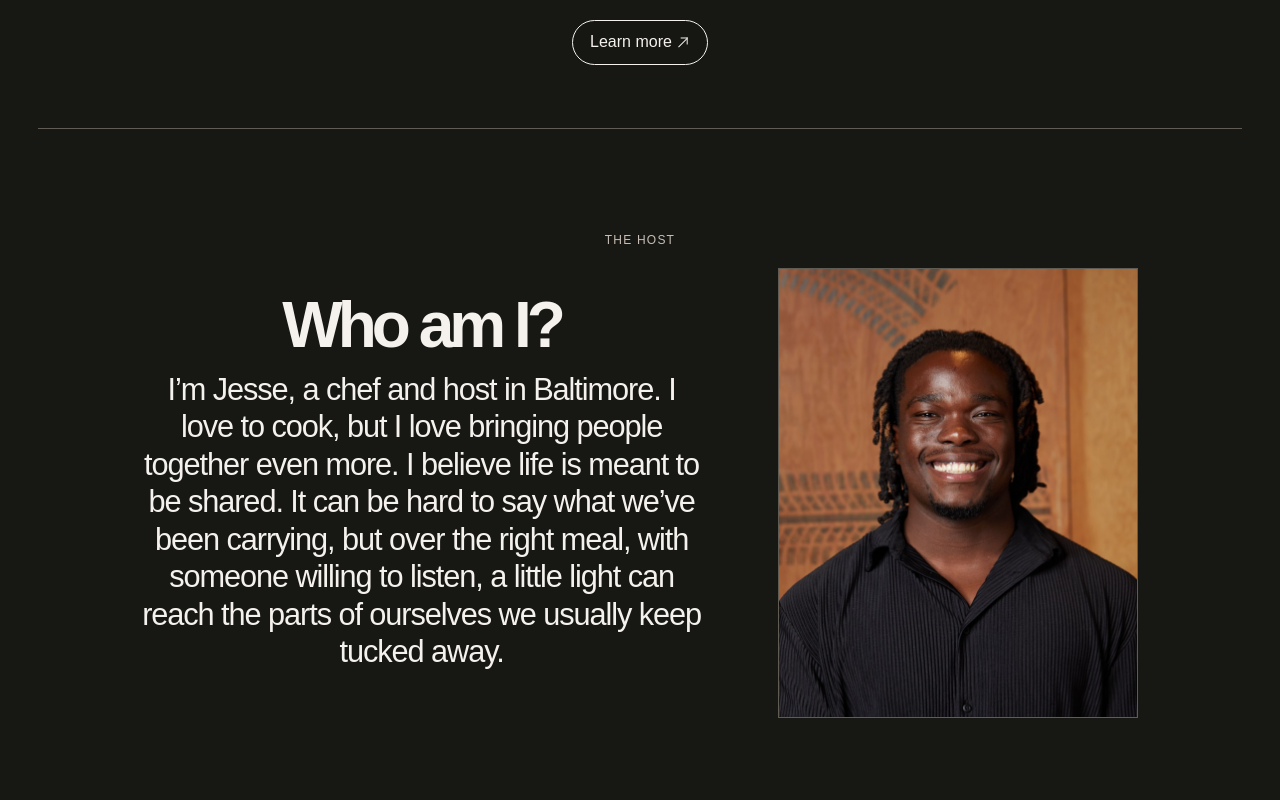
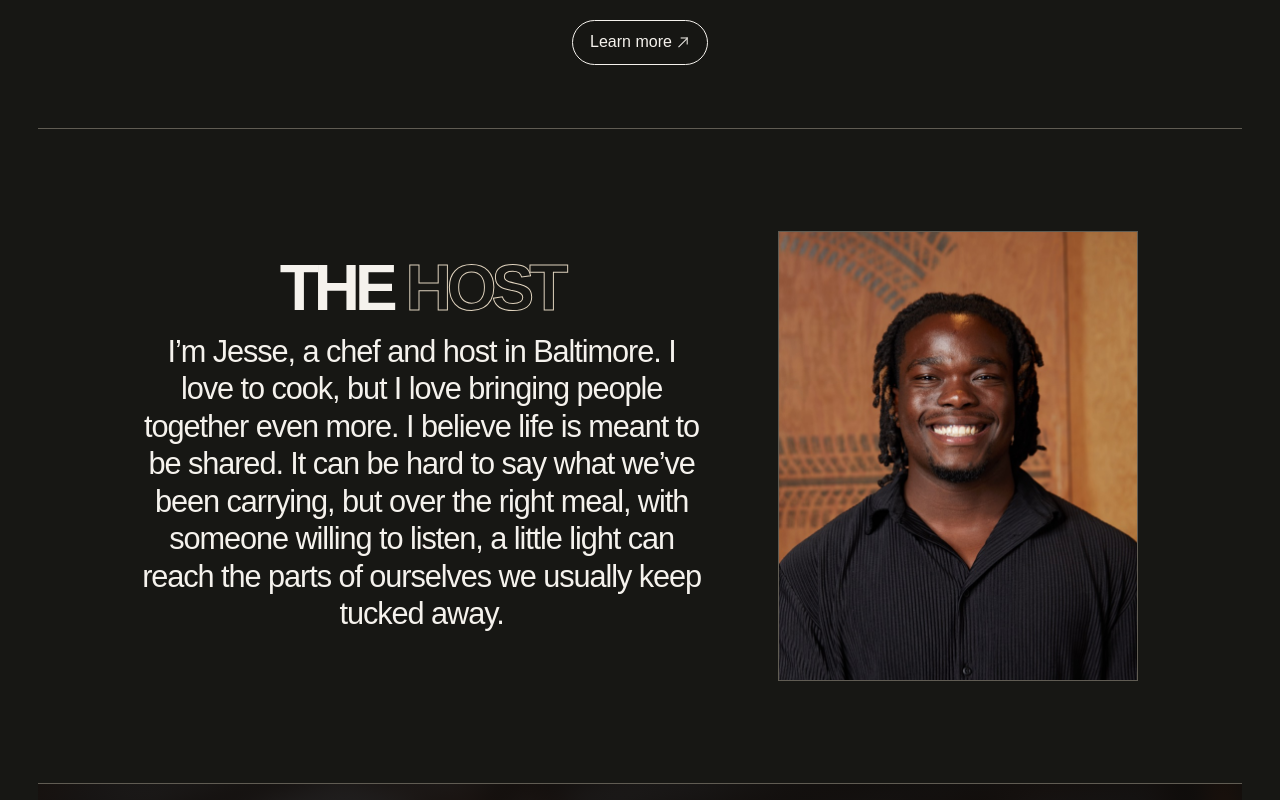
Before and after one commit to Food-of-Life/who-are-we, a Next.js app: page / in a window 1280 px wide. Shown: the part 1420-2220 px from the top of the page. Built offline with nearby package versions, Linux system fonts and the light colour scheme; no server answers.

Commit message:
Style The Host heading on one line

```diff
--- a/app/page.tsx
+++ b/app/page.tsx
@@ -45,8 +45,7 @@ export default function Home() {
         </div>
       </section>
       <section className="editorial text-panel host-panel" id="host">
-        <p className="label">The host</p>
-        <h2 className="host-title" data-reveal>Who am I?</h2>
+        <h2 className="host-title" data-reveal><span>The</span>{' '}<span>host</span></h2>
         <div className="host-portrait" data-reveal>
           <Image src="/food/jesse-headshot.jpg" alt="Jesse, chef and host of Food of Life" fill sizes="(max-width: 680px) 160px, 360px"/>
         </div>
--- a/app/style.css
+++ b/app/style.css
@@ -216,6 +216,9 @@ body:has(.event-dialog[open]){overflow:hidden}
 }
 .mission-statement h2 span:last-child {
   margin-left: clamp(10px, 6vw, 88px);
+}
+.mission-statement h2 span:last-child,
+.host-title span:last-child {
   color: transparent;
   -webkit-text-stroke: 1px #e0d3be;
 }
@@ -257,10 +260,6 @@ body:has(.event-dialog[open]){overflow:hidden}
   column-gap: clamp(24px, 6vw, 96px);
   row-gap: 18px;
   padding: clamp(48px, 8vw, 120px) clamp(12px, 3vw, 48px);
-}
-
-.host-panel > .label {
-  grid-column: 1 / -1;
 }
 
 .host-portrait {
@@ -336,11 +335,10 @@ body:has(.event-dialog[open]){overflow:hidden}
 .host-panel {
   grid-template-columns: minmax(0, 560px) minmax(0, 360px);
   justify-content: center;
-  grid-template-areas: "label label" "title portrait" "bio portrait";
+  grid-template-areas: "title portrait" "bio portrait";
   text-align: center;
 }
 
-.host-panel > .label { grid-area: label; }
 .host-panel .host-title { grid-area: title; align-self: end; margin-bottom: 0; }
 .host-copy { grid-area: bio; align-self: start; }
 
@@ -370,6 +368,12 @@ body:has(.event-dialog[open]){overflow:hidden}
 @media (max-width: 680px) {
   .host-panel {
     grid-template-columns: minmax(0, 480px);
-    grid-template-areas: "label" "title" "portrait" "bio";
+    grid-template-areas: "title" "portrait" "bio";
   }
 }
+
+.host-title {
+  white-space: nowrap;
+  text-transform: uppercase;
+  line-height: .83;
+}
```
